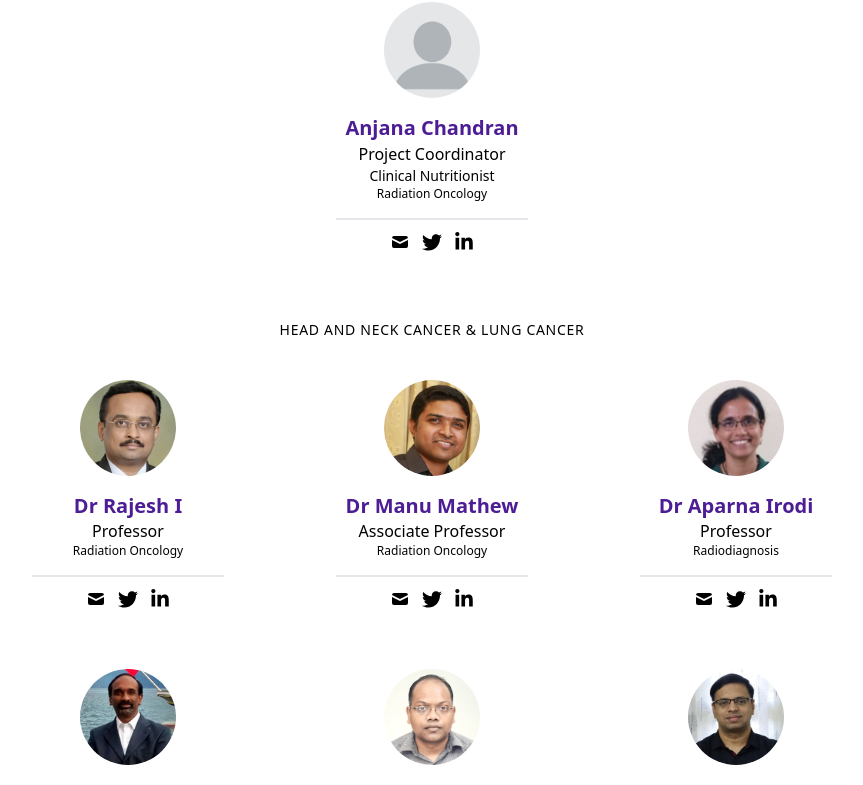
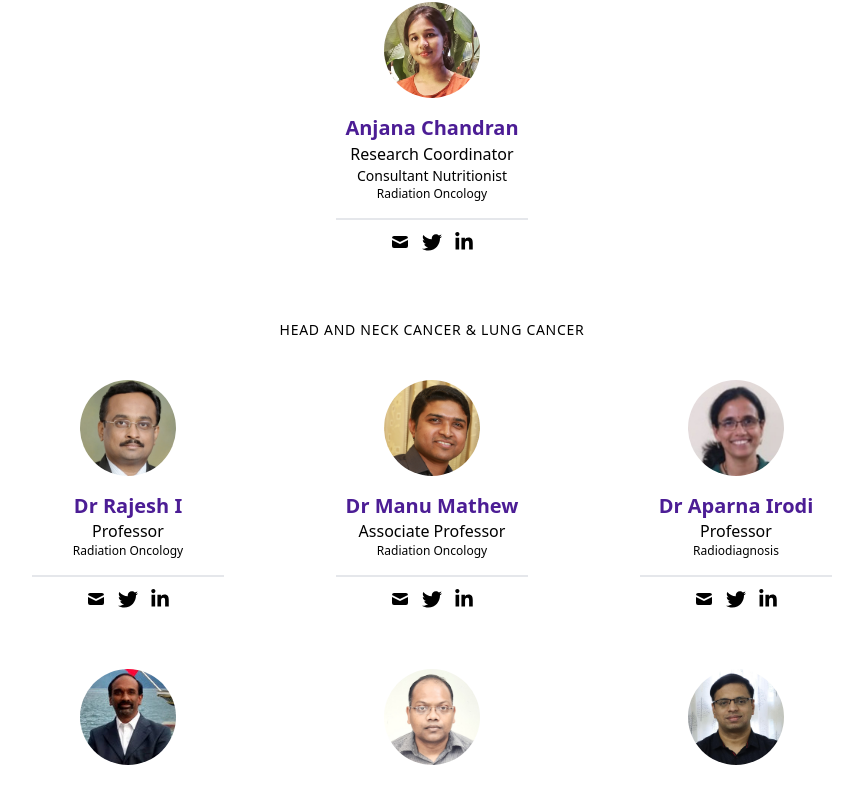
Before and after one commit to qirail/qirail, a React (Create React App) app: page / in a window 1280 px wide. Shown: the part 2364-3149 px from the top of the page, without its empty margins (208-1071 px from the left). Built offline with nearby package versions, Linux system fonts and the light colour scheme.

Commit message:
Team Member Modified

```diff
--- a/src/data/team.data.js
+++ b/src/data/team.data.js
@@ -24,7 +24,7 @@ import rajiv from "../assets/team/rajiv.jpg";
 import finle from "../assets/team/finle.jpg";
 import Joel from "../assets/team/Joel.jpg";
 import timothy from "../assets/team/timothy.JPG";
-import anjana from "../assets/team/avatar.png";
+import anjana from "../assets/team/anjana.jpeg";
 
 
 export const mainTeam = {
@@ -73,10 +73,10 @@ export const mainTeam = {
         },
         {
             name: "Anjana Chandran",
-            designation: "Project Coordinator",
+            designation: "Research Coordinator",
             department: "Radiation Oncology",
             image: anjana,
-            about: "Clinical Nutritionist"
+            about: "Consultant Nutritionist"
         },
 
     ],
```
Also changed, not shown: src/assets/team/anjana.jpeg (added).
